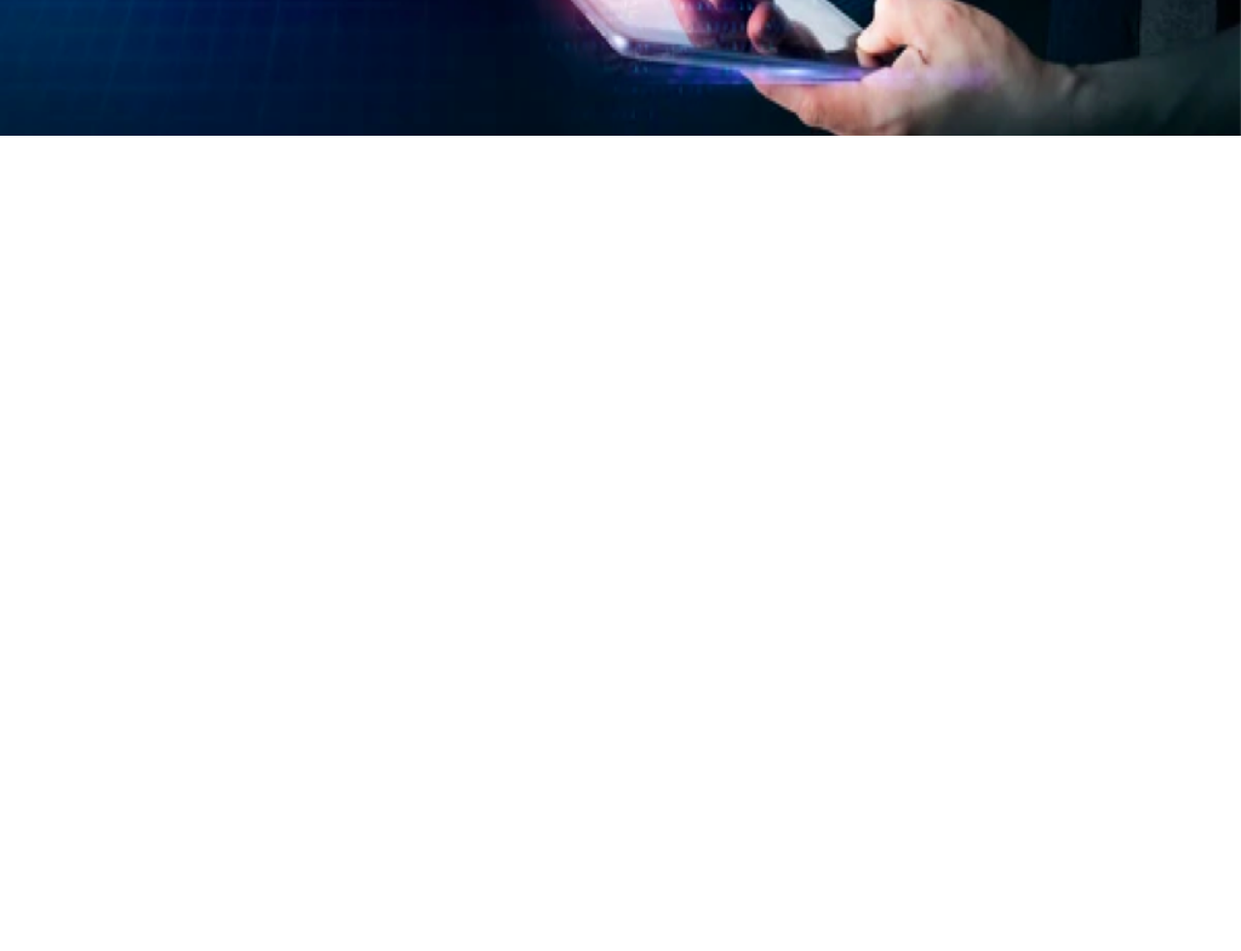
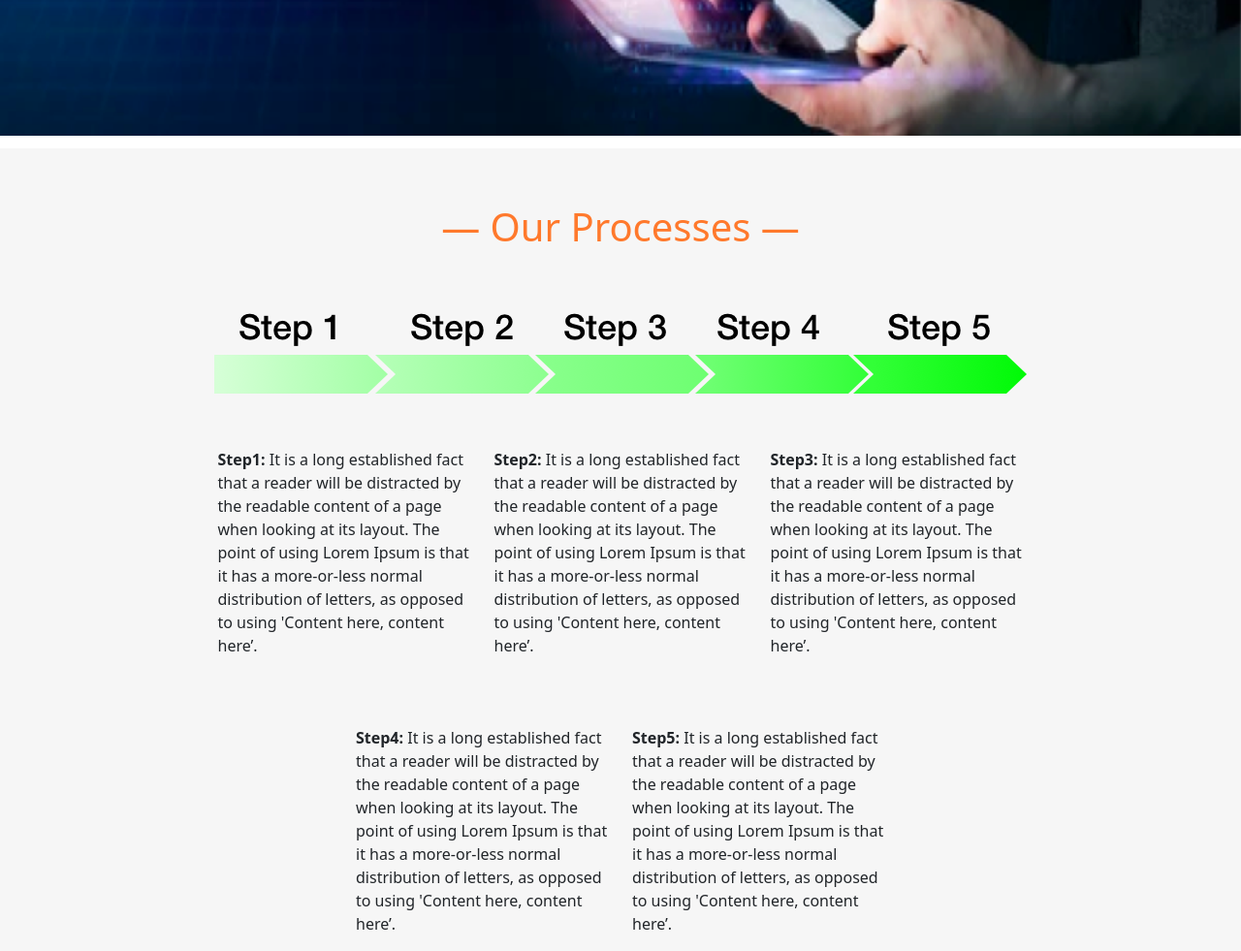
Before and after one commit to mhurt-sudobyte/sudobyte, a plain HTML site: page index.html in a window 1280 px wide. Shown: the part 500-1481 px from the top of the page at 97% size. Before the commit the page ends 800 px from the top, so only its background shows below. Drawn offline with nearby package versions, Linux system fonts and the light colour scheme.

Commit message:
processes section

```diff
--- a/css/main.css
+++ b/css/main.css
@@ -28,3 +28,15 @@
 #header ul{
   margin-right: 2%;
 }
+#processes{
+  background-color: #F6F6F6;
+  margin-top: 1%;
+}
+#processes h1{
+  margin-top: 5%;
+  margin-bottom: 5%;
+  color:#FF792C !important;
+}
+.step_content{
+  margin-top: 5%;
+}
--- a/index.html
+++ b/index.html
@@ -15,7 +15,7 @@
   </head>
   <body>
   <section id="header">
-    <nav class="navbar navbar-expand-lg fixed-top bg-dark" style="--bs-bg-opacity: .2;">
+    <nav class="navbar navbar-expand-lg fixed-top bg-dark" style="--bs-bg-opacity: .1;">
       <div class=" container-fluid">
         <a class="navbar-brand logo" href="#">
           <img id="logo" src="images/logo_2_text.png" alt="">
@@ -46,5 +46,69 @@
     </nav>
   </section>
   <div class="jumbotron"></div>
+
+  <!-- ########## KYLES SECTION WILL GO HERE ########## -->
+
+
+
+  <!-- ########## END OF KYLES SECTION ##########-->
+
+  <!-- ########## START OF PROCESSES SECTION ########## -->
+
+    <section id="processes">
+      <div class="container">
+        <div class="row">
+          <h1 class="d-flex justify-content-center">— Our Processes —</h1>
+          <div class="d-flex justify-content-center col-md-12 process_img">
+            <img src="images/processes_img.png" alt="">
+          </div>
+        </div>
+        <div class="d-flex justify-content-center step_content row">
+          <div class="col-md-3">
+            <p><b>Step1:</b> It is a long established fact that
+               a reader will be distracted by the readable
+               content of a page when looking at its layout.
+               The point of using Lorem Ipsum is that it has
+               a more-or-less normal distribution of letters,
+               as opposed to using 'Content here, content here’. </p>
+          </div>
+          <div class="col-md-3">
+            <p><b>Step2:</b> It is a long established fact that
+               a reader will be distracted by the readable
+               content of a page when looking at its layout.
+               The point of using Lorem Ipsum is that it has
+               a more-or-less normal distribution of letters,
+               as opposed to using 'Content here, content here’. </p>
+          </div>
+          <div class="col-md-3">
+            <p><b>Step3:</b> It is a long established fact that
+               a reader will be distracted by the readable
+               content of a page when looking at its layout.
+               The point of using Lorem Ipsum is that it has
+               a more-or-less normal distribution of letters,
+               as opposed to using 'Content here, content here’. </p>
+          </div>
+        </div>
+        <div class="d-flex justify-content-center step_content row">
+          <div class="col-md-3">
+            <p><b>Step4:</b> It is a long established fact that
+               a reader will be distracted by the readable
+               content of a page when looking at its layout.
+               The point of using Lorem Ipsum is that it has
+               a more-or-less normal distribution of letters,
+               as opposed to using 'Content here, content here’. </p>
+          </div>
+          <div class="col-md-3">
+            <p><b>Step5:</b> It is a long established fact that
+               a reader will be distracted by the readable
+               content of a page when looking at its layout.
+               The point of using Lorem Ipsum is that it has
+               a more-or-less normal distribution of letters,
+               as opposed to using 'Content here, content here’. </p>
+          </div>
+        </div>
+      </div>
+    </section>
+  <!-- ########## END OF PROCESSES SECTION ########## -->
   </body>
 </html>
```
Also changed, not shown: images/processes_img.png (added).
